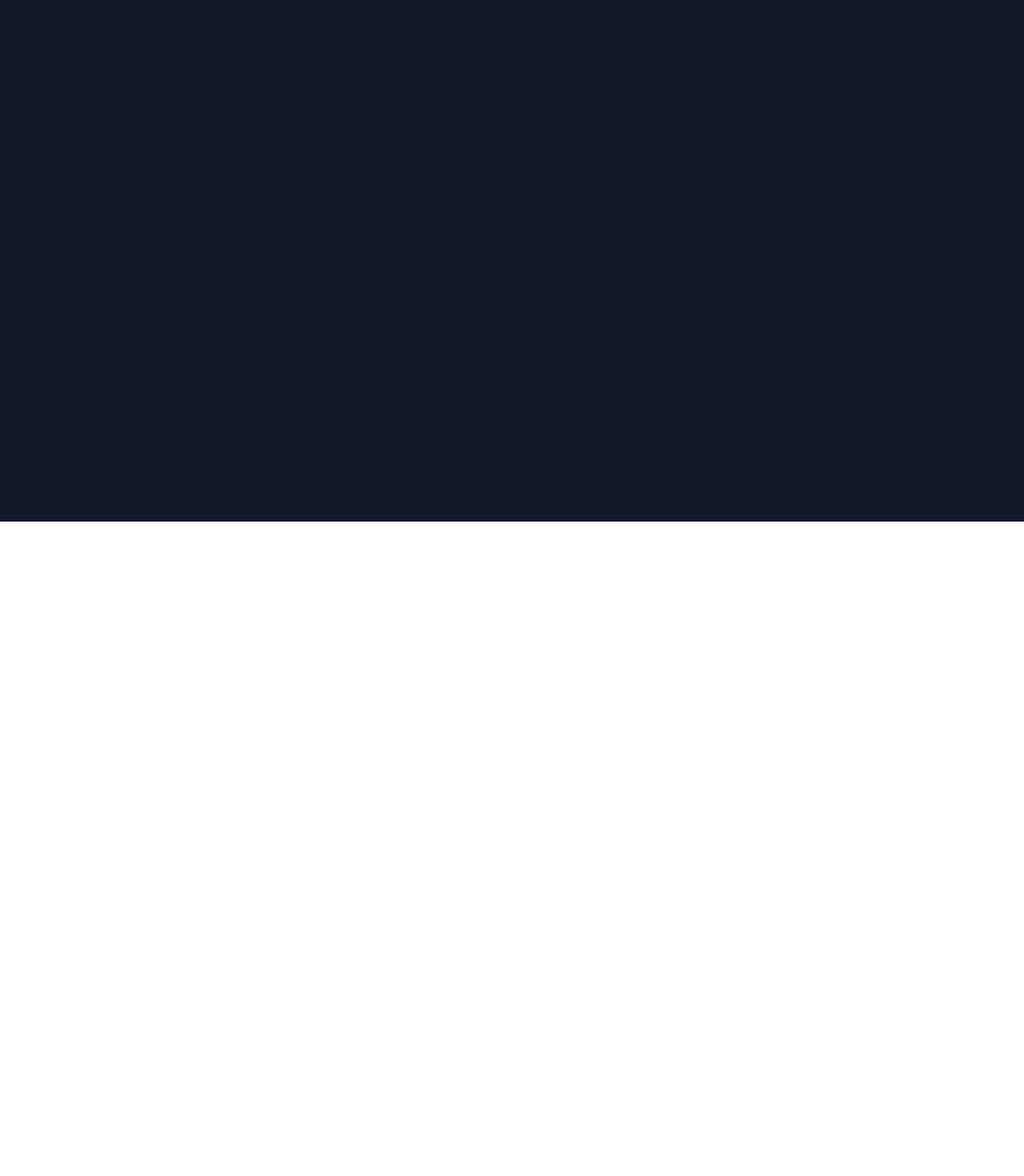
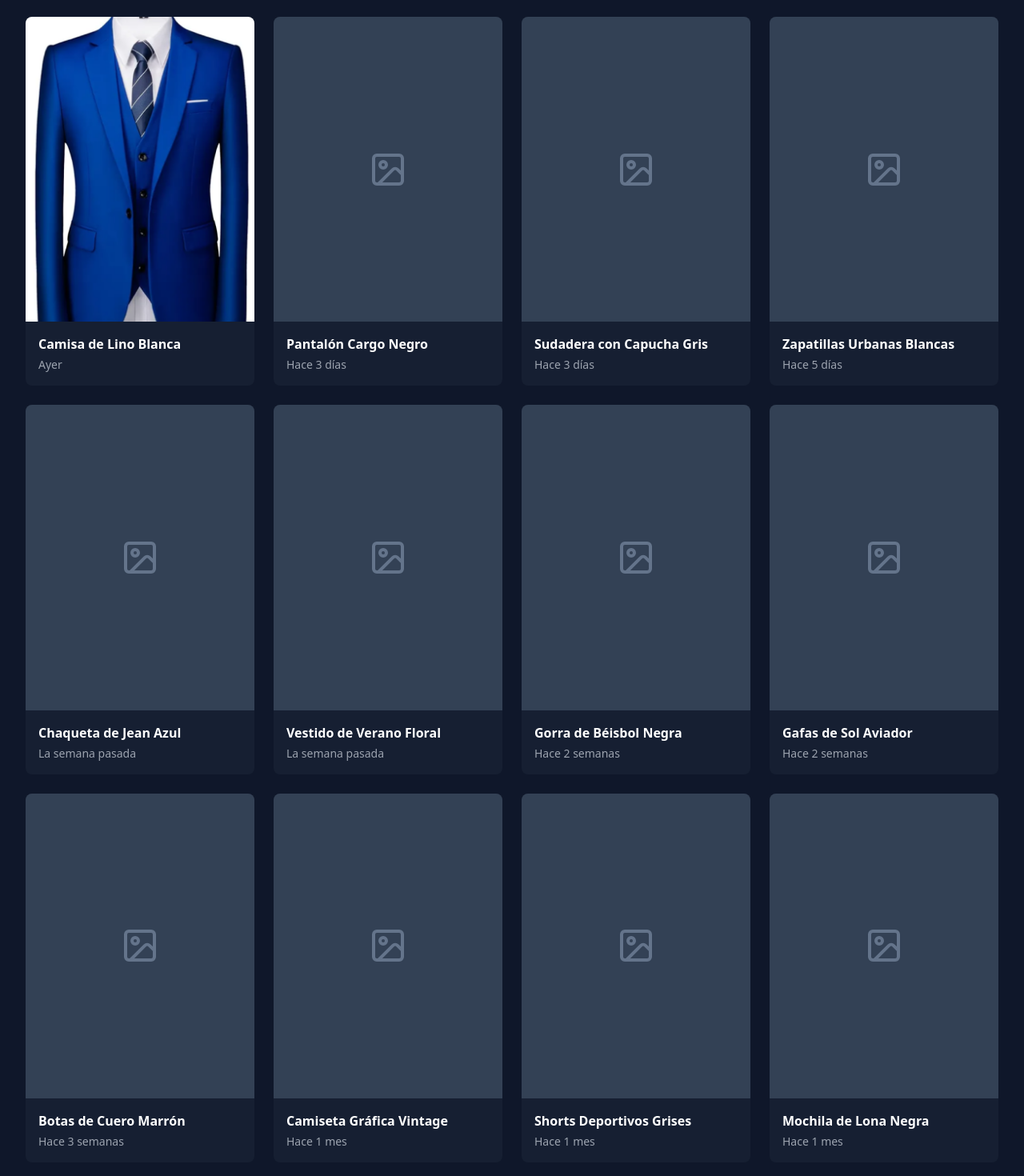
Before and after one commit to ENEPC/ZarpadoFit, a React (Vite) app: page /Zarpado-Fit/recommendations in a window 1280 px wide. Shown: the part 148-1618 px from the top of the page at 80% size. Before the commit the page ends 800 px from the top, so only its background shows below. Built offline with nearby package versions, Linux system fonts and the light colour scheme.

Commit message:
Creada la pagina de recomendaciones

```diff
--- a/src/App.tsx
+++ b/src/App.tsx
@@ -11,6 +11,7 @@ import { UploadPhoto } from "./pages/UploadPhoto";
 import { VirtualTryOn } from "./pages/VirtualTryOn";
 import { Profile } from "./pages/Profile";
 import { Catalog } from "./pages/Catalog";
+import { Recommendations } from "./pages/Recommendations";
 import { Routes, Route } from "react-router-dom";
 
 export const App = () => {
@@ -25,6 +26,7 @@ export const App = () => {
         <Route path="/virtual-try-on" element={<VirtualTryOn />} />
         <Route path="/profile" element={<Profile />} />
         <Route path="/catalog" element={<Catalog />} />
+        <Route path="/recommendations" element={<Recommendations/>} />
       </Routes>
     </div>
   );
--- a/src/components/Card.tsx
+++ b/src/components/Card.tsx
@@ -5,47 +5,38 @@ const imagenes = import.meta.glob('../img/*.{png,jpg,jpeg}', { eager: true, impo
 
 
 interface CartaProps {
-    id: number;
     nombre: string;
     fecha: string;
     imagen: string;
 }
 
-const Card: React.FC<CartaProps> = ({id, imagen, nombre, fecha}) => {
+const Card: React.FC<CartaProps> = ({imagen, nombre, fecha}) => {
+    const ruta = Object.entries(imagenes).find(([path]) =>
+    path.includes(`/img/${imagen}.`)
+    )?.[1];
+
     return (
-        <div className="bg-slate-800/50 rounded-lg overflow-hidden group transition-transform duration-300 hover:-translate-y-1 cursor-pointer">
-            <a href={"catalogue/"+id}>
+        <div>
             {/* Recuadro para la imagen */}
             <div className="aspect-[3/4] w-full bg-slate-700 flex items-center justify-center">
                 {imagen === "" ? (
-                        <ImageIcon className="h-12 w-12 text-slate-500 group-hover:text-purple-400 transition-colors select-none" />
+                    <ImageIcon className="h-12 w-12 text-slate-500 group-hover:text-purple-400 transition-colors" />
                 ) : (
-                        <img src={decidirDireccionImagen(imagen)} alt="" className="h-full w-full object-cover select-none"/>
+                    <img src={ruta} alt="" className="h-full w-full object-cover"/>
                 )}
             </div>
 
             {/* Contenido de texto debajo de la imagen */}
             <div className="p-4">
-                    <p className="font-semibold text-white truncate select-none" title={nombre}>
+                <p className="font-semibold text-white truncate" title={nombre}>
                     {nombre}
                 </p>
-                    <p className="text-sm text-gray-400 mt-1 select-none">
+                <p className="text-sm text-gray-400 mt-1">
                     {fecha}
                 </p>
             </div>
-            </a>
         </div>
     )
 }
 
-function decidirDireccionImagen(imagen:string){
-    //Si la imagen esta en internet
-    if(imagen.startsWith("https")) return imagen;
-
-    //Si la imagen esta en local
-    return Object.entries(imagenes).find(([path]) =>
-    path.includes(`/img/${imagen}.`)
-    )?.[1];
-}
-
 export default Card;
--- a/src/pages/Profile.tsx
+++ b/src/pages/Profile.tsx
@@ -1,6 +1,7 @@
 import { User, History, Key, Star, Image, Mail, Cross, LogOut, MessageCircleQuestion } from "lucide-react";
 import { Input } from "../components/Input";
 import { Button } from "../components/Button";
+import { NavLink } from "react-router-dom";
 
 export const Profile = () => {
   return (
@@ -35,43 +36,56 @@ export const Profile = () => {
                       <span className="text-gray-400 text-sm">Hace 2 días</span>
                     </div>
                   </div>
+                ))}
 
-                ))}
-                <h3 className="text-s font-semibold text-white mb-4 flex items-center space-x-2">
-                  <span>Ver más</span>
+                <NavLink to="/historial">
+                  <div className="w-full text-center mb-4">
+                    <h3 className="text-sm font-semibold text-white">
+                      Ver más
                     </h3>
-
+                  </div>
+                </NavLink>
               </div>
             </div>
 
             <div>
-              <div className="bg-gray-800/50 p-4 rounded-lg">
+              <NavLink to="/favoritos">
+                <div className="bg-gray-800/50 p-4 rounded-lg hover:bg-gray-700 transition">
                   <h3 className="text-xl font-semibold text-white mb-4 flex items-center space-x-2">
                     <Star className="h-5 w-5" />
                     <span>Favoritos</span>
                   </h3>
                 </div>
-              <div className="bg-gray-800/50 p-4 rounded-lg">
+              </NavLink>
+
+              <NavLink to="/fotos-subidas">
+                <div className="bg-gray-800/50 p-4 rounded-lg hover:bg-gray-700 transition">
                   <h3 className="text-xl font-semibold text-white mb-4 flex items-center space-x-2">
                     <Image className="h-5 w-5" />
                     <span>Fotos subidas</span>
                   </h3>
                 </div>
-              <div className="bg-gray-800/50 p-4 rounded-lg">
+              </NavLink>
+
+              <NavLink to="/faq">
+                <div className="bg-gray-800/50 p-4 rounded-lg hover:bg-gray-700 transition">
                   <h3 className="text-xl font-semibold text-white mb-4 flex items-center space-x-2">
                     <MessageCircleQuestion className="h-5 w-5" />
                     <span>Preguntas frecuentes</span>
                   </h3>
                 </div>
-              <div className="bg-gray-800/50 p-4 rounded-lg">
+              </NavLink>
+
+              <NavLink to="/logout">
+                <div className="bg-gray-800/50 p-4 rounded-lg hover:bg-gray-700 transition">
                   <h3 className="text-xl font-semibold text-white mb-4 flex items-center space-x-2">
                     <LogOut className="h-5 w-5" />
-                  <span>Cerrar sesion</span>
+                    <span>Cerrar sesión</span>
                   </h3>
                 </div>
+              </NavLink>
+            </div>
 
-
-            </div>
           </div>
           <div>
             <h1 className="text-4xl font-bold">Mi Perfil</h1>
--- /dev/null
+++ b/src/pages/Recommendations.tsx
@@ -0,0 +1,47 @@
+import { History, Image as ImageIcon, ThumbsUp, ThumbsUpIcon } from "lucide-react";
+import Carta from "../components/Card";
+
+import camisaImagen from "../img/camisa.png";
+
+// Datos de ejemplo ampliados para que la cuadrícula se vea mejor (12 items)
+const fullHistoryItems = [
+  { id: 1, title: 'Camisa de Lino Blanca', date: 'Ayer', image: "camisa" },
+  { id: 2, title: 'Pantalón Cargo Negro', date: 'Hace 3 días', image: "" },
+  { id: 3, title: 'Sudadera con Capucha Gris', date: 'Hace 3 días', image: "" },
+  { id: 4, title: 'Zapatillas Urbanas Blancas', date: 'Hace 5 días', image: "" },
+  { id: 5, title: 'Chaqueta de Jean Azul', date: 'La semana pasada', image: "" },
+  { id: 6, title: 'Vestido de Verano Floral', date: 'La semana pasada', image: "" },
+  { id: 7, title: 'Gorra de Béisbol Negra', date: 'Hace 2 semanas', image: "" },
+  { id: 8, title: 'Gafas de Sol Aviador', date: 'Hace 2 semanas', image: "" },
+  { id: 9, title: 'Botas de Cuero Marrón', date: 'Hace 3 semanas', image: "" },
+  { id: 10, title: 'Camiseta Gráfica Vintage', date: 'Hace 1 mes', image: "" },
+  { id: 11, title: 'Shorts Deportivos Grises', date: 'Hace 1 mes', image: "" },
+  { id: 12, title: 'Mochila de Lona Negra', date: 'Hace 1 mes', image: "" },
+];
+
+export const Recommendations = () => {
+  return (
+    <div className="min-h-screen bg-[#0f172a] text-white p-4 md:p-8">
+      {/* 1. Usamos max-w-7xl para darle más espacio a la cuadrícula, como en el Header */}
+      <div className="max-w-7xl mx-auto">
+
+        <div className="flex items-center gap-4 mb-8">
+          <ThumbsUp className="h-8 w-8 text-purple-400" />
+          <h1 className="text-4xl font-bold">Recomendaciones</h1>
+        </div>
+
+        {/* 2. Cambiamos ul a una cuadrícula (grid) responsiva */}
+        <ul className="grid grid-cols-1 sm:grid-cols-2 md:grid-cols-3 lg:grid-cols-4 gap-6">
+            {fullHistoryItems.map((item) => (
+            // 3. Esta es la nueva estructura de cada tarjeta
+            <div className="bg-slate-800/50 rounded-lg overflow-hidden group transition-transform duration-300 hover:-translate-y-1 cursor-pointer">
+                <Carta key={item.id} nombre={item.title} fecha={item.date} imagen={item.image}/>
+            </div>
+          ))}
+        </ul>
+
+      </div>
+    </div>
+
+  );
+};
```
Also changed, not shown: src/img/camisa.png (added). Lines whose indentation alone changed are shown as unchanged.
